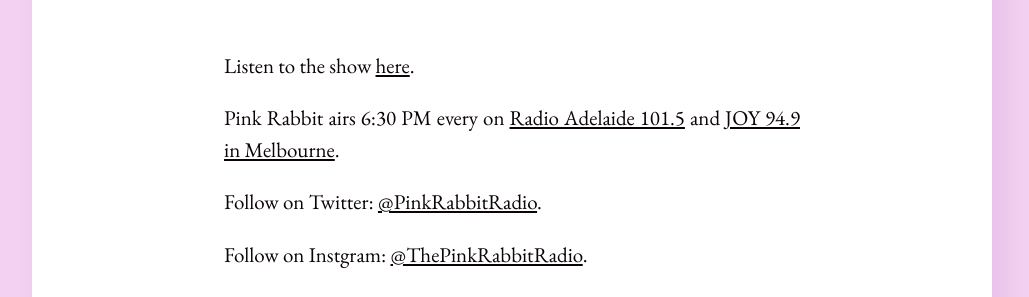
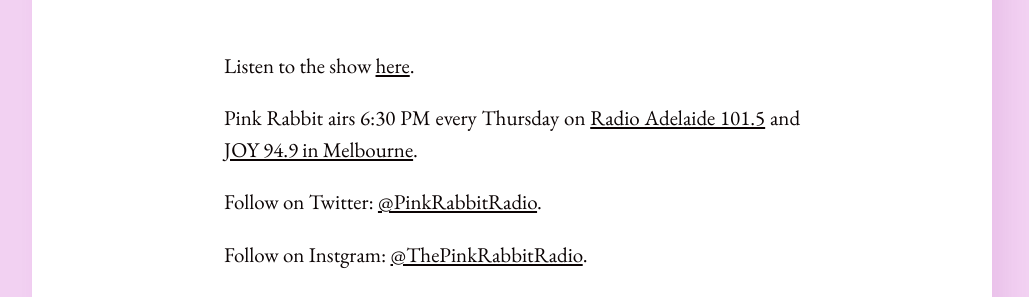
Before and after one commit to mariahlattas/website, a Jekyll site: the page built from _posts/2019-11-07-100-episodes-of-pink-rabbit.md, in a window 1280 px wide. Shown: the part 1440-1737 px from the top of the page, without its empty margins (128-1157 px from the left). Built offline with Jekyll 4.4.1, drawn with Linux system fonts in a browser that asks for light colours.

Commit message:
Update 2019-11-07-100-episodes-of-pink-rabbit.md

```diff
--- a/_posts/2019-11-07-100-episodes-of-pink-rabbit.md
+++ b/_posts/2019-11-07-100-episodes-of-pink-rabbit.md
@@ -2,6 +2,7 @@
 # ------------------Episode Settings-----------------------
 title: "Pink Rabbit: 100 Episodes of Pink Rabbit"
 air-time: "6:30 PM"
+air-day: "Thursday"
 link: "http://radioadelaide.org.au/program/pink-rabbit/2019-11-07"
 package-link: ""
 description: "Pink Rabbit turns 100. We look back and speak to co-founder Georgia Roberts."
```
